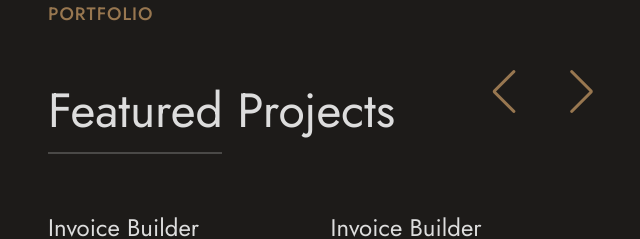
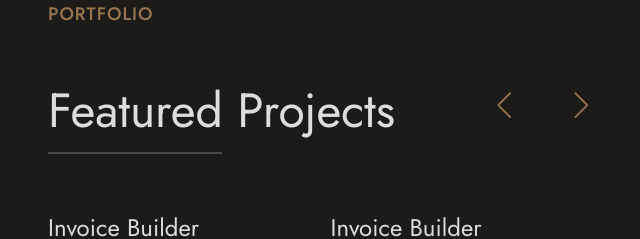
Before and after one commit to riadkhan60/MyPortfolio, a React (Vite) app: page / in a window 1280 px wide. Shown: the part 3757-3996 px from the top of the page, without its empty margins (38-678 px from the left). Built offline with nearby package versions, Linux system fonts and the light colour scheme; a web font is replaced by a local one.

Commit message:
autoplay/navigation added

```diff
--- a/src/Sections/Portfolios.jsx
+++ b/src/Sections/Portfolios.jsx
@@ -8,7 +8,7 @@
       <SectionContainer>
         <SectionInfo>
           <SectionInfo.Subtitle>PORTFOLIO</SectionInfo.Subtitle>
-          <div className=" relative">
+          <div className=" flex justify-between items-start">
             <SectionInfo.Title>Featured Projects</SectionInfo.Title>
             <div>
               <div className=" button-swiper text-white">
--- a/src/index.css
+++ b/src/index.css
@@ -161,11 +161,7 @@
   display: flex;
   justify-content: space-between;
   align-items: center;
-  position: absolute;
-  top: 10%;
-  /* bottom: 0; */
- right: 0;
-
+  padding-top: 10px;
 }
 
 .swiper-button-prev,
@@ -184,5 +180,8 @@
 
 .swiper-button-prev::after,
 .swiper-button-next::after{
+  content: '-';
   color: #987750;
+  scale: 0.6;
+  transform: translateY(50%);
 }
```
